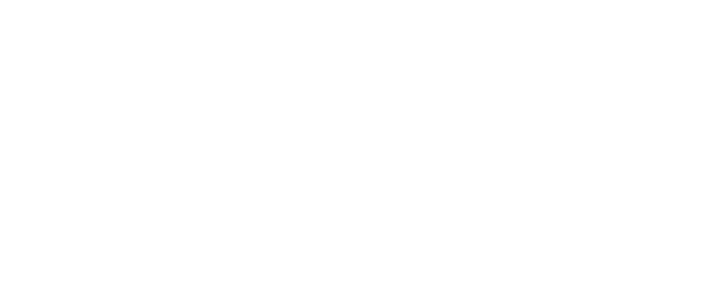
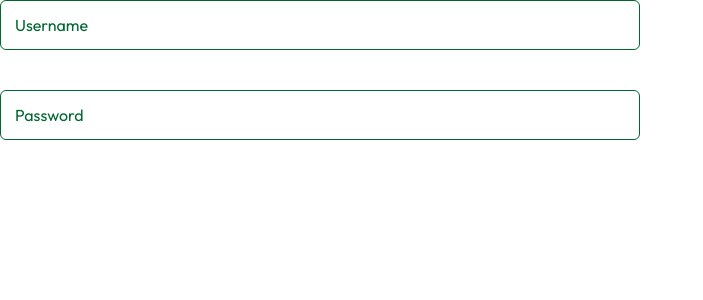
Before and after one commit to mustafamadjid/web-app-cbt, a React app in the folder frontend/: page /login in a window 1280 px wide. Shown: the top 300 px of the page, without its empty margins (0-703 px from the left). Built offline with nearby package versions, Linux system fonts and the light colour scheme; the HTML template or start-up script is replaced by a standard one.

Commit message:
Login Form and Page : desain awal

```diff
--- a/frontend/package.json
+++ b/frontend/package.json
@@ -10,9 +10,13 @@
     "preview": "vite preview"
   },
   "dependencies": {
+    "@emotion/react": "^11.14.0",
+    "@emotion/styled": "^11.14.1",
+    "@mui/material": "^7.3.6",
     "@tailwindcss/vite": "^4.1.17",
     "react": "^19.2.0",
     "react-dom": "^19.2.0",
+    "react-router": "^7.11.0",
     "tailwindcss": "^4.1.17"
   },
   "devDependencies": {
--- /dev/null
+++ b/frontend/src/components/common/Input/LoginInputField.tsx
@@ -0,0 +1,68 @@
+import React from "react";
+
+type LoginInputFieldProps = {
+  id: string;
+  label: string;
+  type?: React.HTMLInputTypeAttribute;
+  value: string;
+  onChange: (value: string) => void;
+
+  autoComplete?: string;
+  disabled?: boolean;
+
+  required?: boolean;
+};
+
+export const LoginInputField = ({
+  id,
+  label,
+  type = "text",
+  value,
+  onChange,
+
+  autoComplete,
+  disabled,
+
+  required = true,
+}: LoginInputFieldProps) => {
+  return (
+    <div className="relative">
+      <input
+        id={id}
+        type={type}
+        value={value}
+        required={required}
+        autoComplete={autoComplete}
+        disabled={disabled}
+        onChange={(e: React.ChangeEvent<HTMLInputElement>) =>
+          onChange(e.target.value)
+        }
+        className="
+          peer w-[50%]
+          border-[1.5px] border-green-800 rounded-md
+          text-[1rem] bg-transparent
+          px-3 py-2 pt-4
+          transition-[border-color] duration-150 ease-in-out
+          focus:outline-none focus:border-green-500
+          valid:border-green-500
+          disabled:opacity-60 disabled:cursor-not-allowed
+        "
+      />
+
+      <label
+        htmlFor={id}
+        className="
+          absolute left-[15px] top-1/2 -translate-y-1/2
+          text-green-800 pointer-events-none
+          transition-all duration-150 ease-in-out
+          peer-focus:top-0 peer-focus:-translate-y-1/2 peer-focus:scale-[0.8]
+          peer-focus:bg-white peer-focus:px-[0.2em] peer-focus:text-green-500
+          peer-valid:top-0 peer-valid:-translate-y-1/2 peer-valid:scale-[0.8]
+          peer-valid:bg-white peer-valid:px-[0.2em] peer-valid:text-green-500
+        "
+      >
+        {label}
+      </label>
+    </div>
+  );
+};
--- a/frontend/src/index.css
+++ b/frontend/src/index.css
@@ -1 +1,10 @@
+@import url('https://fonts.googleapis.com/css2?family=Outfit:wght@100..900&display=swap');
 @import "tailwindcss";
+
+@theme{
+    --font-outfit: "Outfit", sans-serif;
+}
+
+body {
+  font-family: var(--font-outfit);
+}
--- /dev/null
+++ b/frontend/src/layouts/Form/LoginForm.tsx
@@ -0,0 +1,43 @@
+import { useState } from "react";
+
+// Components
+import { LoginInputField } from "../../components/common/Input/LoginInputField";
+
+export const LoginForm = ()=> {
+    const [username, setUsername] = useState<string>("");
+    const [password, setPassword] = useState<string>("");
+
+
+    return (
+      <>
+        <main>
+          {/* Logo */}
+          <div></div>
+          {/* Welcome Text */}
+          <div></div>
+
+          {/* Form */}
+          <form className="flex flex-col gap-10">
+            <LoginInputField
+              id="username"
+              label="Username"
+              type="text"
+              value={username}
+              onChange={setUsername}
+
+              autoComplete="username"
+            />
+            <LoginInputField
+              id="password"
+              label="Password"
+              type="password"
+              value={password}
+              onChange={setPassword}
+
+              autoComplete="current-password"
+            />
+          </form>
+        </main>
+      </>
+    );
+}
--- a/frontend/src/main.tsx
+++ b/frontend/src/main.tsx
@@ -2,9 +2,12 @@
 import { createRoot } from 'react-dom/client'
 import './index.css'
 
+// Router
+import { RouterProvider } from 'react-router'
+import {router} from './routes/AppRouter'
 
 createRoot(document.getElementById('root')!).render(
   <StrictMode>
-
+    <RouterProvider router={router}/>
   </StrictMode>,
 )
--- /dev/null
+++ b/frontend/src/pages/Auth/LoginPage.tsx
@@ -0,0 +1,9 @@
+import { LoginForm } from "../../layouts/Form/LoginForm";
+
+export const LoginPage = ()=> {
+    return(
+        <>
+            <LoginForm />
+        </>
+    )
+}
--- /dev/null
+++ b/frontend/src/routes/paths.ts
@@ -0,0 +1,8 @@
+const join = (base: string, path: string) => `${base}${path.startsWith('/')? path : `/${path}`}`
+
+export const paths = {
+    public: {
+        home: "/",
+        login: "/login"
+    }
+} as const
```
Also changed, not shown: frontend/src/routes/AppRouter.tsx (added, +15 -0 lines), frontend/src/components/common/Button/LoginButton.tsx (added), 2 other files (tests, documents, lock files or other folders).
